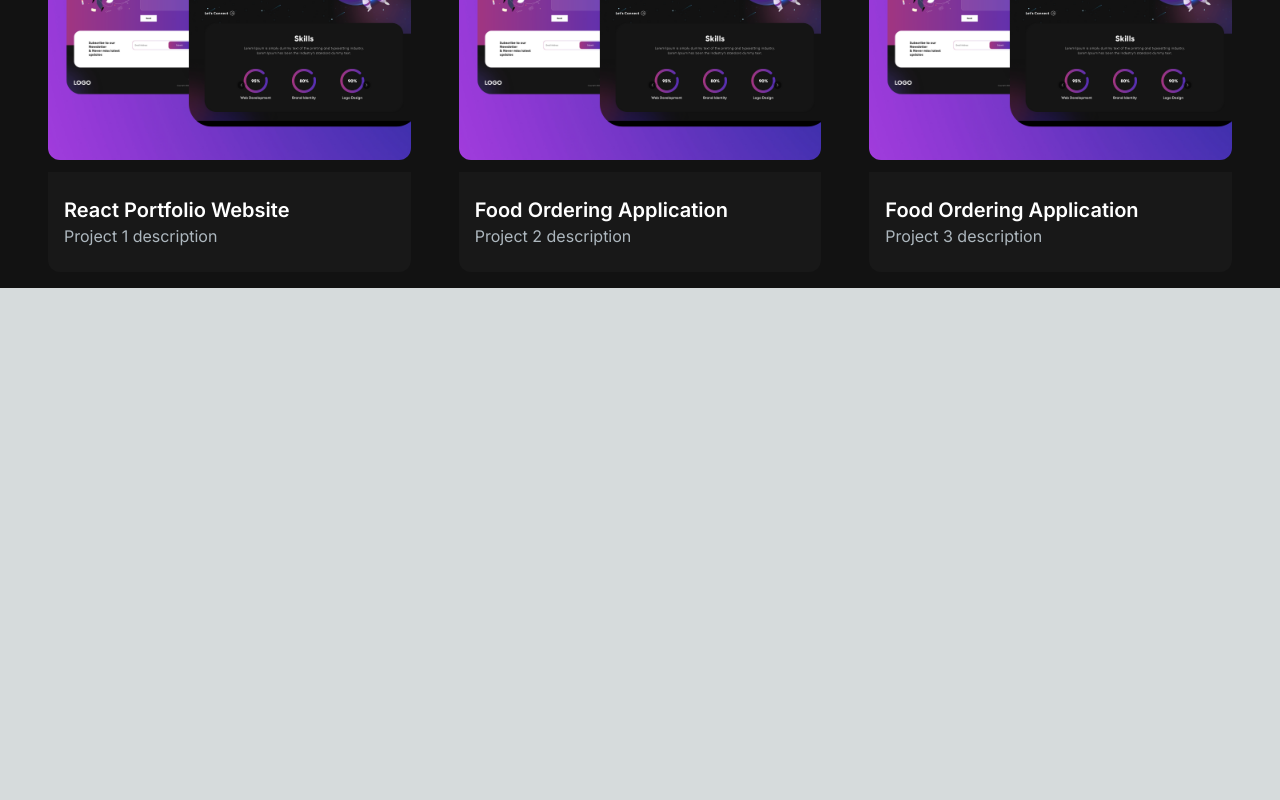
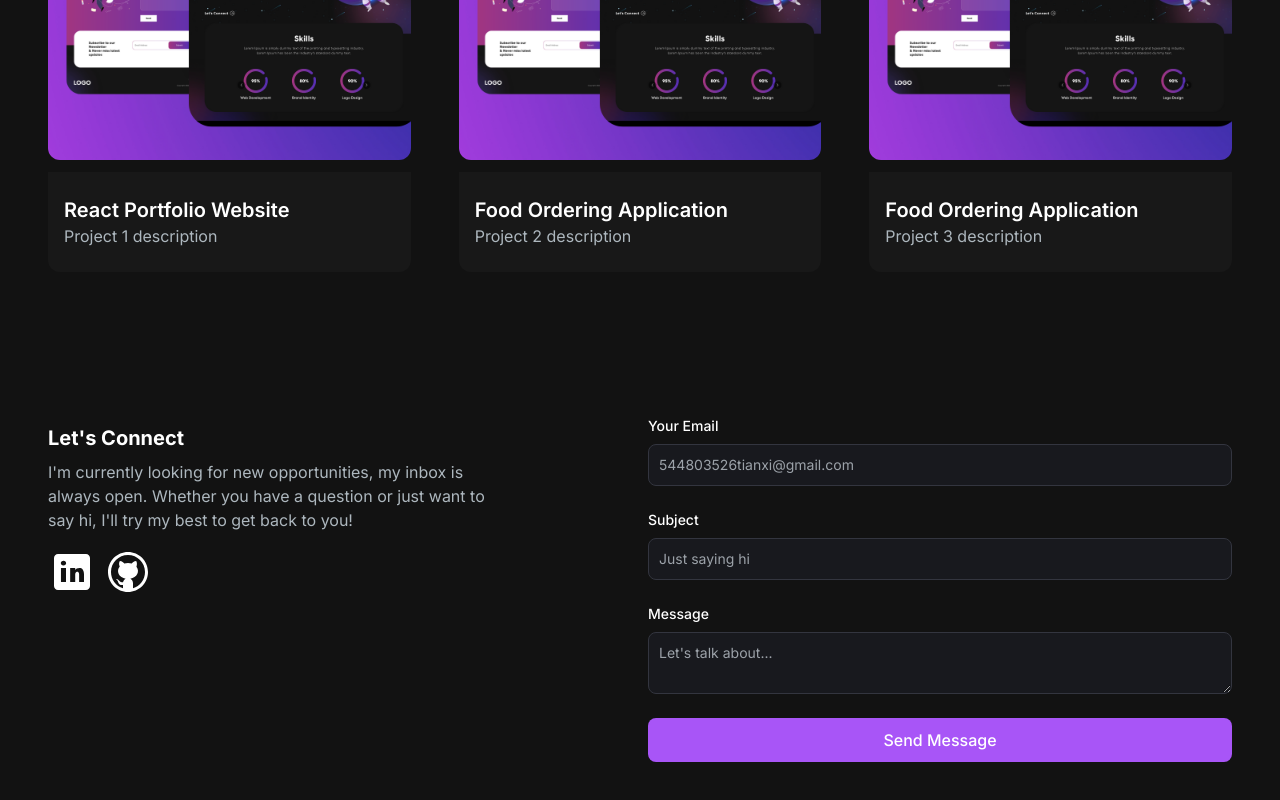
Before and after one commit to yikejason/nextjs-portfolio-website, a Next.js app: page / in a window 1280 px wide. Shown: the part 1673-2473 px from the top of the page. Before the commit the page ends 1961 px from the top, so only its background shows below. Built offline with nearby package versions, Linux system fonts and the light colour scheme.

Commit message:
added EmailSection

```diff
--- /dev/null
+++ b/src/app/components/EmailSection.jsx
@@ -0,0 +1,84 @@
+import React from 'react';
+import GithubIcon from '../../../public/github-icon.svg';
+import LinkedinIcon from '../../../public/linkedin-icon.svg';
+import Link from 'next/link';
+import Image from 'next/image';
+
+const EmailSection = () => {
+  return (
+    <section className="grid md:grid-cols-2 my-12 md:my-12 py-24 gap-4">
+      <div>
+        <h5 className="text-xl font-bold text-white my-2">{`Let's Connect`}</h5>
+        <p className="text-[#ADB7BE] mb-4 max-w-md">
+          I&apos;m currently looking for new opportunities, my inbox is always
+          open. Whether you have a question or just want to say hi, I&apos;ll
+          try my best to get back to you!
+        </p>
+        <div className="socials flex flex-row gap-2">
+          <Link href="LinkedinIcon.com">
+            <Image src={LinkedinIcon} alt="Linkedin Icon" />
+          </Link>
+          <Link href="github.com">
+            <Image src={GithubIcon} alt="Github Icon" />
+          </Link>
+        </div>
+      </div>
+      <div>
+        <form className="flex flex-col">
+          <div className="mb-6">
+            <label
+              htmlFor="email"
+              className="text-white block mb-2 text-sm font-medium"
+            >
+              Your Email
+            </label>
+            <input
+              type="email"
+              id="email"
+              required
+              placeholder="544803526tianxi@gmail.com"
+              className="bg-[#18191E] border border-[#33353F] placeholder-[#9CA2A9] text-gray-100 text-sm rounded-lg block w-full p-2.5"
+            />
+          </div>
+          <div className="mb-6">
+            <label
+              htmlFor="subject"
+              className="text-white block mb-2 text-sm font-medium"
+            >
+              Subject
+            </label>
+            <input
+              type="text"
+              id="subject"
+              required
+              placeholder="Just saying hi"
+              className="bg-[#18191E] border border-[#33353F] placeholder-[#9CA2A9] text-gray-100 text-sm rounded-lg block w-full p-2.5"
+            />
+          </div>
+          <div className="mb-6">
+            <label
+              htmlFor="message"
+              className="text-white block mb-2 text-sm font-medium"
+            >
+              Message
+            </label>
+            <textarea
+              id="message"
+              required
+              placeholder="Let's talk about..."
+              className="bg-[#18191E] border border-[#33353F] placeholder-[#9CA2A9] text-gray-100 text-sm rounded-lg block w-full p-2.5"
+            />
+          </div>
+          <button
+            type="submit"
+            className="bg-purple-500 hover:bg-purple-600 text-white font-medium py-2.5 px-5 rounded-lg w-full"
+          >
+            Send Message
+          </button>
+        </form>
+      </div>
+    </section>
+  );
+};
+
+export default EmailSection;
--- a/src/app/page.js
+++ b/src/app/page.js
@@ -3,6 +3,7 @@
 import Navbar from './components/Navbar';
 import AboutSection from './components/AboutSection';
 import ProjectsSection from './components/ProjectsSection';
+import EmailSection from './components/EmailSection';
 
 export default function Home() {
   return (
@@ -12,6 +13,7 @@
         <HeadSection />
         <AboutSection />
         <ProjectsSection />
+        <EmailSection />
       </div>
     </main>
   );
```
Also changed, not shown: public/github-icon.svg (added), public/linkedin-icon.svg (added).
